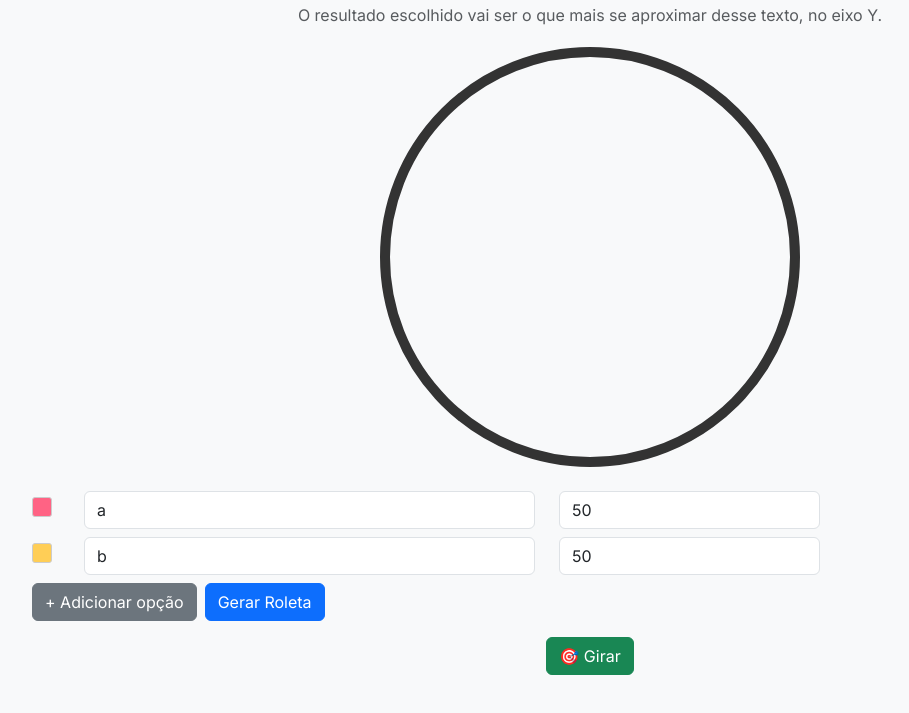
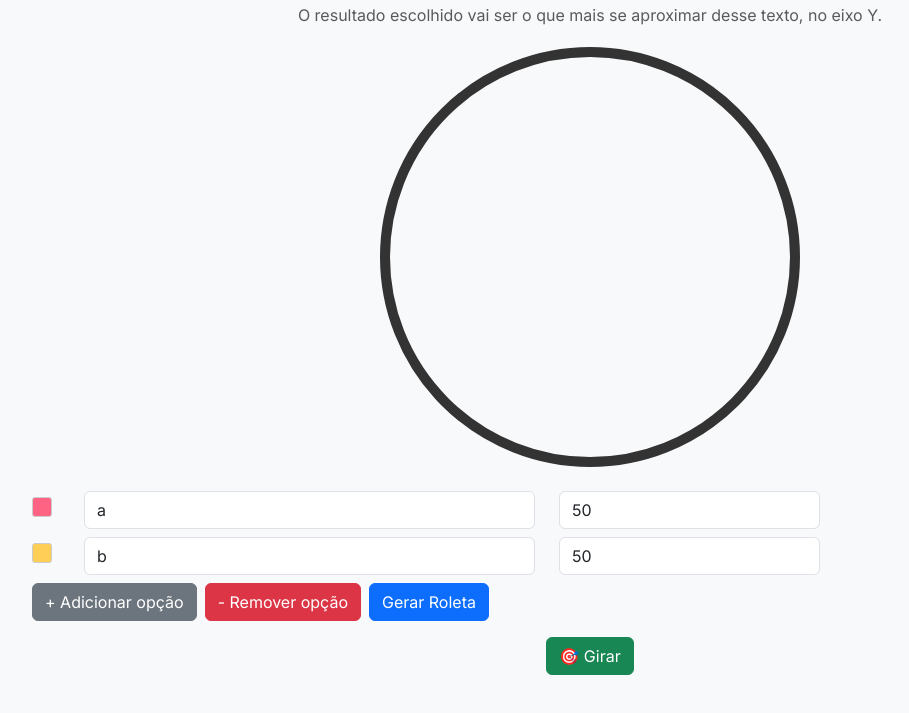
Before and after one commit to gabriersdev/percent-roullete, a plain HTML site: page index.html in a window 1280 px wide. Shown: the part 111-824 px from the top of the page, without its empty margins (50-959 px from the left). Drawn offline with nearby package versions, Linux system fonts and the light colour scheme.

Commit message:
Update index.html

```diff
--- a/index.html
+++ b/index.html
@@ -87,6 +87,7 @@
 
       <div class="d-flex gap-2 mb-3">
         <button type="button" class="btn btn-secondary" onclick="addInput()">+ Adicionar opção</button>
+        <button type="button" class="btn btn-danger" onclick="removeInput()">- Remover opção</button>
         <button type="submit" class="btn btn-primary">Gerar Roleta</button>
       </div>
     </form>
@@ -122,6 +123,15 @@
       </div>
     `;
     document.getElementById('inputs').appendChild(div);
+    desativarGirar();
+  }
+
+  function removeInput() {
+    const inputs = Array.from(document.querySelectorAll('[type="text"][placeholder="Nome da opção"]'));
+    if (input) {
+      const lastInput = inputs.at(-1);
+      lastInput?.closest(".row.align-items-center.mb-2")?.remove();
+    }
     desativarGirar();
   }
 
```
